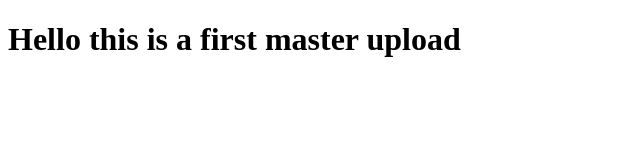
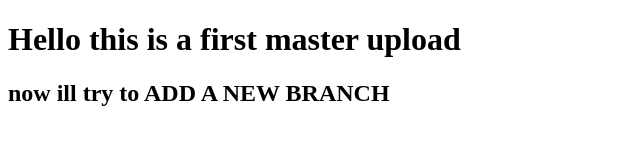
Before and after one commit to IyarNit/gittryout, a plain HTML site: page index.html in a window 1280 px wide. Shown: the whole page, without its empty margins (0-640 px from the left). Drawn offline with Linux system fonts and the light colour scheme.

Commit message:
first try commit to new branch

```diff
--- a/index.html
+++ b/index.html
@@ -11,6 +11,8 @@
 <body>
     <div>
         <h1>Hello this is a first master upload</h1>
+        <h2>now ill try to ADD A NEW BRANCH
+        </h2>
     </div>
 </body>
 
```
